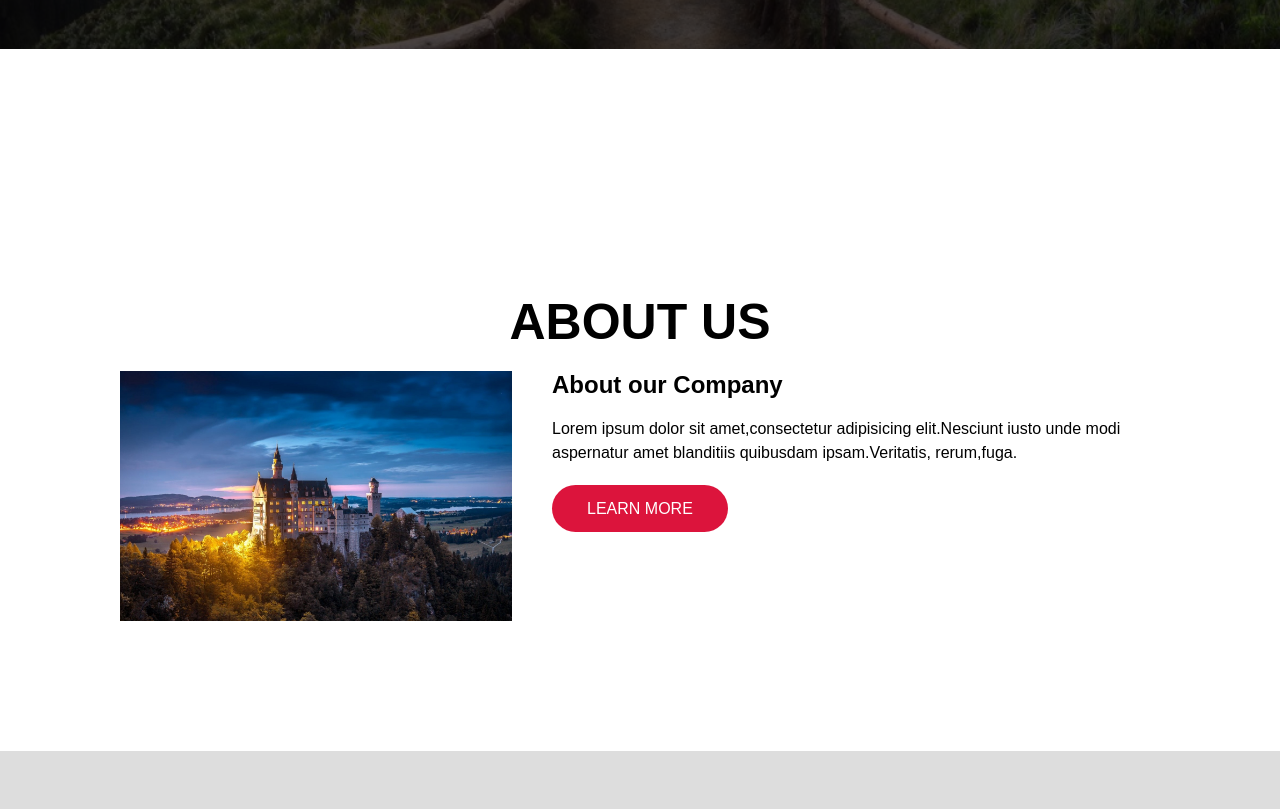
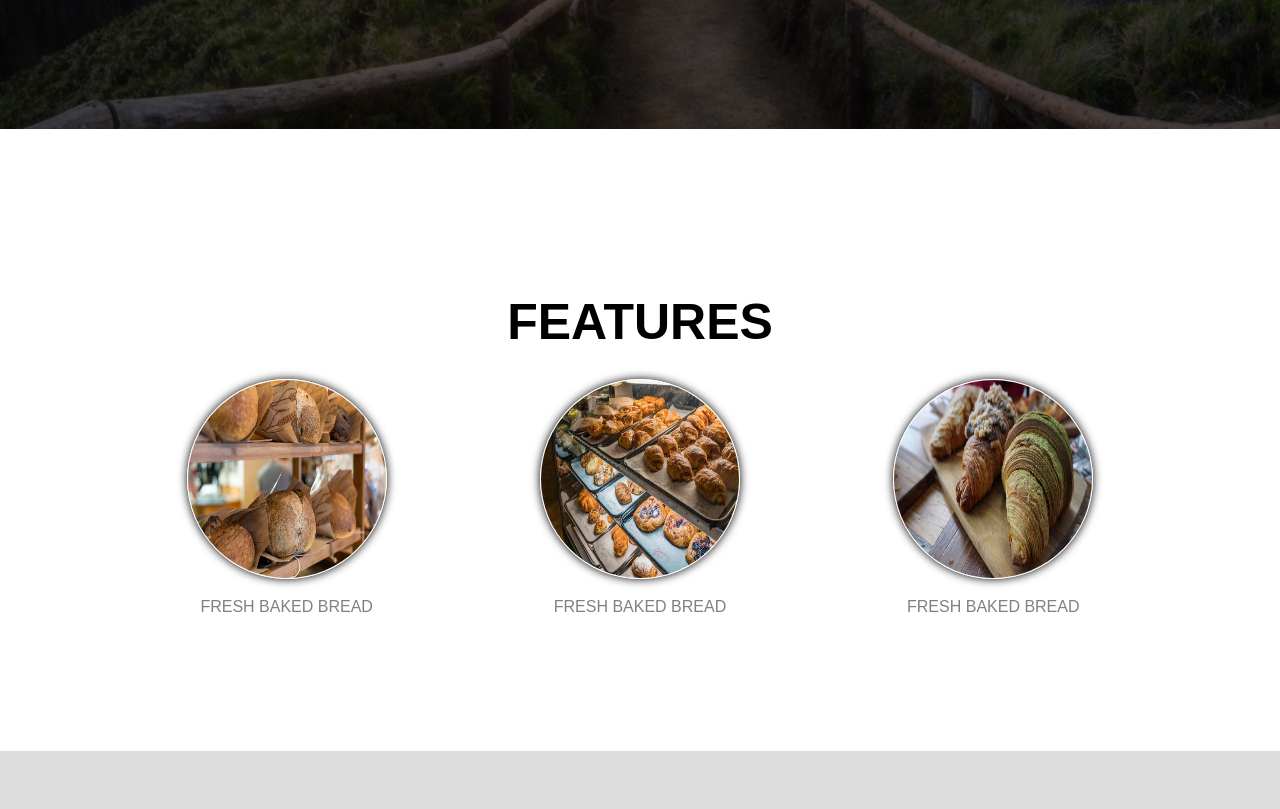
Before and after one commit to yaseralshikh/html_css_layout_Tutorials_2, a plain HTML site: page index.html in a window 1280 px wide. Shown: the part 671-1480 px from the top of the page. Drawn offline with Linux system fonts and the light colour scheme.

Commit message:
html css layout Tutorials 2

```diff
--- a/css/style.css
+++ b/css/style.css
@@ -141,7 +141,7 @@ section p {
     top: 0;
     left: 0;
     width: 100%;
-    height: 90%;
+    height: 100%;
     -webkit-background-size: cover;
     background-size: cover;
     z-index: -1;
@@ -194,8 +194,45 @@ section p {
     }
 }
 
+/* FEATURES */
+
+.features-content{
+
+    padding: 10px;
+    width: 100%;
+    display: -webkit-flex;
+    display: -moz-flex;
+    display: -ms-flex;
+    display: -o-flex;
+    display: flex;
+    flex-wrap: wrap;
+    justify-content: center;
+    flex-direction: row;
+}
+.features-area figcaption{
+    padding: 15px 10px;
+    color: gray;
+}
+
+.features-area figure {
+    margin: auto;
+    text-align: center;
+    text-transform: uppercase;
+    width: 200px;
+}
+
+.features-area figure img {
+    border: 1px solid white;
+    border-radius: 50%;
+    box-shadow: black 0 0 10px;
+    width: 200px;
+    height: 200px;
+}
+
 /* Content About Area */
-
+.about-area{
+    background: #ddd;
+}
 ul.about-content {
     width: 100%;
     display: -webkit-flex;
@@ -255,9 +292,7 @@ ul.about-content {
 }
 
 /* Content Service Area */
-#services{
-    background: #ddd;
-}
+
 ul.services-content{
     width: 100%;
     display: -webkit-flex;
@@ -300,11 +335,11 @@ ul.services-content{
 }
 
 /* Content Contact Area */
-#contact{
-    background: #fff;
+.contact-area{
+    background: #ddd;
 }
+
 ul.contact-content{
-    width: 100%;
     width: 100%;
     display: -webkit-flex;
     display: -moz-flex;
--- a/index.html
+++ b/index.html
@@ -30,6 +30,25 @@
           <a href="#" class="banner-btn">Contact us</a>
      </section>
 
+     <section class="features-area" id="features">
+          <h3 class="section-title">features</h3><br>
+          <div class="features-content">
+               <figure>
+                    <img src="images/breads2.jpg" alt="">
+                    <figcaption>Fresh Baked Bread</figcaption>
+               </figure>
+               <figure>
+                    <img src="images/case4.jpg" alt="">
+                    <figcaption>Fresh Baked Bread</figcaption>
+               </figure>
+               <figure>
+                    <img src="images/breads3.jpg" alt="">
+                    <figcaption>Fresh Baked Bread</figcaption>
+               </figure>
+          </div>
+
+     </section>
+
      <section class="about-area" id="about">
           <h3 class="section-title">About Us</h3>
           <ul class="about-content">
@@ -49,22 +68,28 @@
                <li>
                     <i class="fa fa-laptop"></i>
                     <h4>Web Design</h4>
-                    <p>Lorem ipsum dolor sit, amet consectetur adipisicing elit. Ipsam officiis fugiat veritatis error doloribus est doloremque debitis mollitia libero? Amet soluta a ab sunt maiores quo aliquid consequatur odio mollitia!</p>
+                    <p>Lorem ipsum dolor sit, amet consectetur adipisicing elit. Ipsam officiis fugiat veritatis error
+                         doloribus est doloremque debitis mollitia libero? Amet soluta a ab sunt maiores quo aliquid
+                         consequatur odio mollitia!</p>
                </li>
                <li>
                     <i class="fa fa-signal"></i>
                     <h4>Marketing</h4>
-                    <p>Lorem ipsum dolor sit, amet consectetur adipisicing elit. Ipsam officiis fugiat veritatis error doloribus est doloremque debitis mollitia libero? Amet soluta a ab sunt maiores quo aliquid consequatur odio mollitia!</p>
+                    <p>Lorem ipsum dolor sit, amet consectetur adipisicing elit. Ipsam officiis fugiat veritatis error
+                         doloribus est doloremque debitis mollitia libero? Amet soluta a ab sunt maiores quo aliquid
+                         consequatur odio mollitia!</p>
                </li>
                <li>
                     <i class="fa fa-picture-o"></i>
                     <h4>Graphics</h4>
-                    <p>Lorem ipsum dolor sit, amet consectetur adipisicing elit. Ipsam officiis fugiat veritatis error doloribus est doloremque debitis mollitia libero? Amet soluta a ab sunt maiores quo aliquid consequatur odio mollitia!</p>
+                    <p>Lorem ipsum dolor sit, amet consectetur adipisicing elit. Ipsam officiis fugiat veritatis error
+                         doloribus est doloremque debitis mollitia libero? Amet soluta a ab sunt maiores quo aliquid
+                         consequatur odio mollitia!</p>
                </li>
           </ul>
      </section>
 
-     <section class="cotact-area" id="contact">
+     <section class="contact-area" id="contact">
           <h3 class="section-title">Cotact</h3>
           <ul class="contact-content">
                <li>
```
Also changed, not shown: images/breads2.jpg (added), images/breads3.jpg (added), images/case4.jpg (added).
